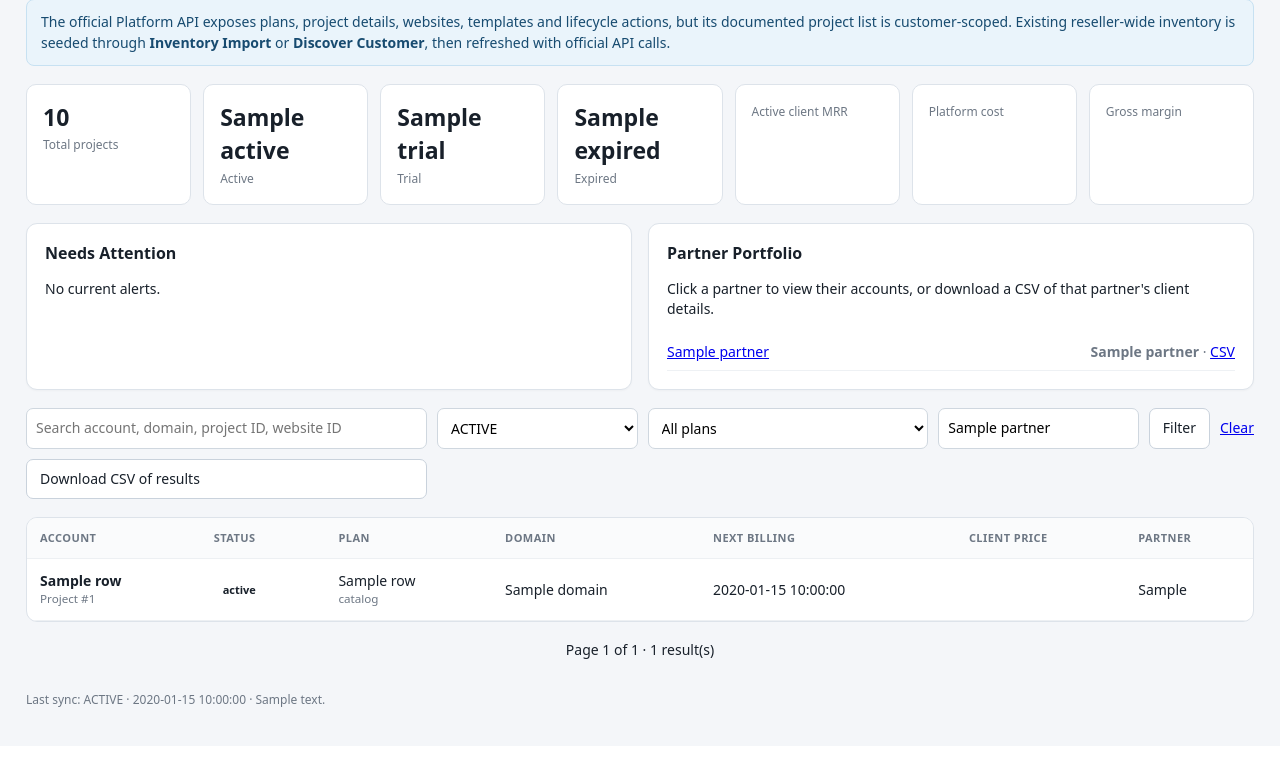
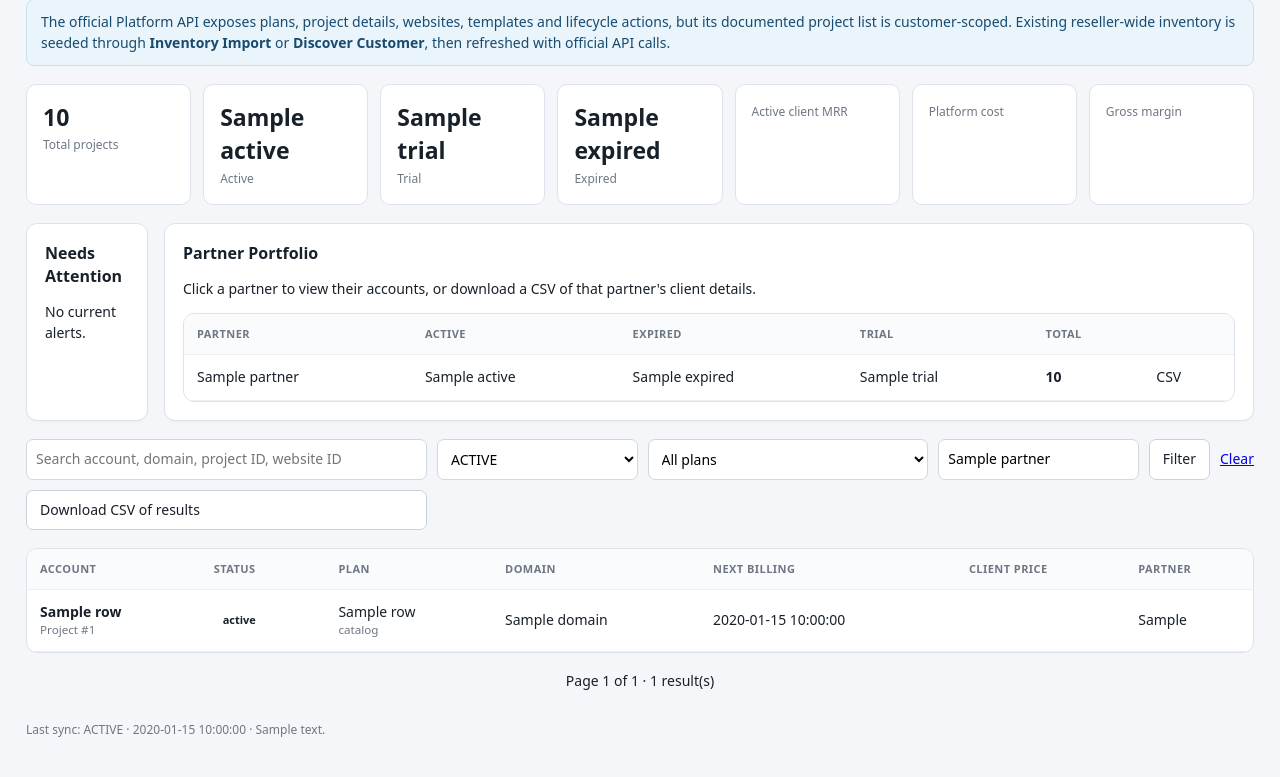
Before and after one commit to smart1marketing/blueprint, a Flask app: template smart1-simvoly-admin/smart1-simvoly-admin/templates/dashboard.html in a window 1280 px wide. Shown: the part 177-954 px from the top of the page. Before the commit the page ends 884 px from the top, so only its background shows below. Run offline with Flask 3, Linux system fonts and the light colour scheme; the template is opened without the code that fills it: most values are stand-ins (such as "Sample title", 1, 10 or a date in 2020).

Commit message:
Refactor partner display to use a table format

```diff
--- a/smart1-simvoly-admin/smart1-simvoly-admin/templates/dashboard.html
+++ b/smart1-simvoly-admin/smart1-simvoly-admin/templates/dashboard.html
@@ -42,12 +42,23 @@
   <section class="card">
     <h2>Partner Portfolio</h2>
     <p class="hint">Click a partner to view their accounts, or download a CSV of that partner's client details.</p>
-    {% for name,n in partners %}
-      <div class="pair">
-        <a href="{{url_for('dashboard', partner=name)}}">{{name}}</a>
-        <span><b>{{n}}</b> · <a href="{{url_for('export_csv', partner=name)}}">CSV</a></span>
-      </div>
-    {% else %}<p>No partner data yet.</p>{% endfor %}
+    <div class="tablewrap">
+    <table class="partner-table">
+      <thead><tr><th>Partner</th><th>Active</th><th>Expired</th><th>Trial</th><th>Total</th><th></th></tr></thead>
+      <tbody>
+      {% for name,c in partners %}
+        <tr>
+          <td><a href="{{url_for('dashboard', partner=name)}}">{{name}}</a></td>
+          <td>{{c.active}}</td>
+          <td>{{c.expired}}</td>
+          <td>{{c.trial}}</td>
+          <td><b>{{c.total}}</b></td>
+          <td><a href="{{url_for('export_csv', partner=name)}}">CSV</a></td>
+        </tr>
+      {% else %}<tr><td colspan="6">No partner data yet.</td></tr>{% endfor %}
+      </tbody>
+    </table>
+    </div>
   </section>
 </div>
 
```
